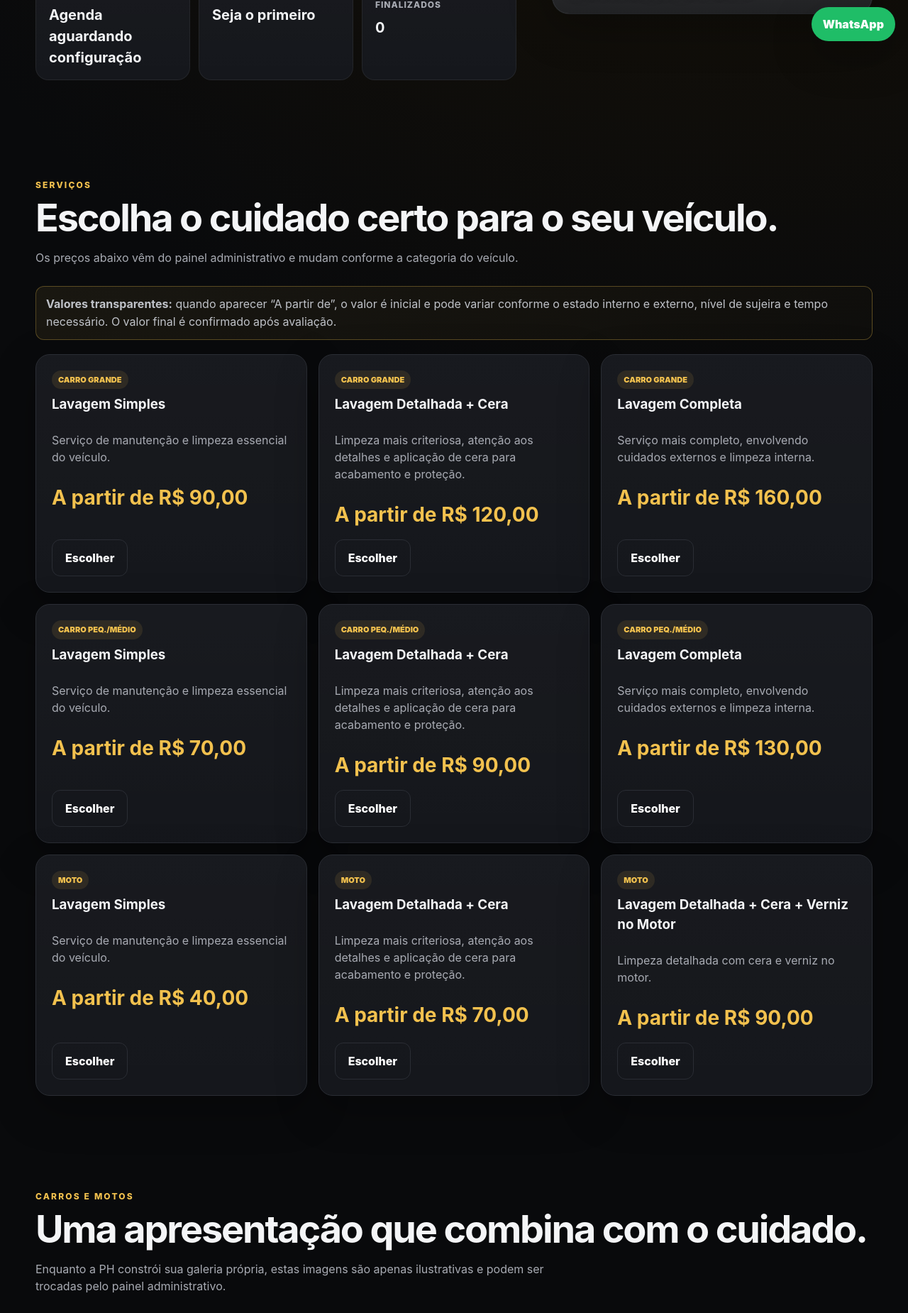
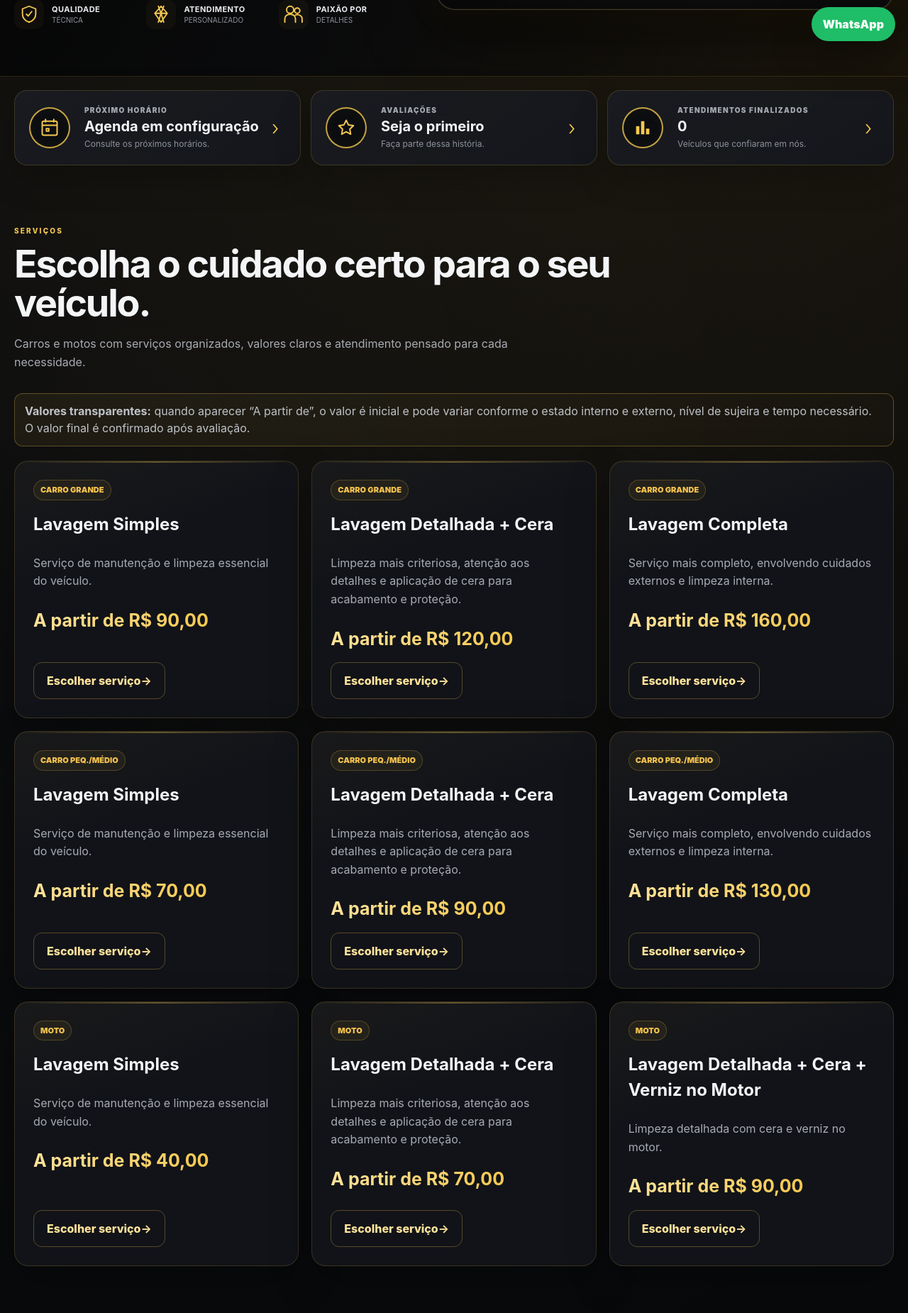
Before and after one commit to PhEstetica/PH-Est-tica-Detail, a FastAPI app: page / in a window 1280 px wide. Shown: the part 722-2572 px from the top of the page at 71% size. Run offline with FastAPI, Linux system fonts and the light colour scheme; data comes from the database, SQL or seed files in the repository; data that the repository does not hold is empty; grey boxes are pictures that could not be loaded.

Commit message:
Add files via upload

```diff
--- a/templates/base.html
+++ b/templates/base.html
@@ -4,22 +4,55 @@
   <meta charset="utf-8">
   <meta name="viewport" content="width=device-width,initial-scale=1,viewport-fit=cover">
   <title>{% block title %}PH ESTÉTICA & DETAIL{% endblock %}</title>
-  <meta name="theme-color" content="#0b0b0d">
+  <meta name="theme-color" content="#08090b">
   <link rel="icon" href="{{brand_logo_url}}">
   <link rel="stylesheet" href="/static/style.css">
 </head>
 <body>
-<header class="topbar">
-  <a class="brand" href="/"><img src="{{brand_logo_url}}" alt="PH ESTÉTICA & DETAIL"><span>PH ESTÉTICA & DETAIL</span></a>
-  <nav class="desktop-nav">
-    <a href="/">Início</a><a href="/agendar">Agendar</a><a href="/garagem">Minha Garagem</a><a href="/acompanhar">Acompanhar</a>
+<header class="topbar topbar-v14" id="siteTopbar">
+  <div class="topbar-v14-inner">
+    <a class="brand brand-v14" href="/" aria-label="PH Estética & Detail - Início">
+      <span class="brand-v14-logo"><img src="{{brand_logo_url}}" alt="PH Estética & Detail"></span>
+      <span class="brand-v14-copy">
+        <strong><b>PH</b> <em>ESTÉTICA & DETAIL</em></strong>
+        <small>CUIDADOS AUTOMOTIVOS</small>
+      </span>
+    </a>
+
+    <nav class="desktop-nav desktop-nav-v14" aria-label="Navegação principal">
+      <a class="{% if request.url.path == '/' %}active{% endif %}" href="/">Início</a>
+      <a class="{% if request.url.path.startswith('/agendar') %}active{% endif %}" href="/agendar">Agendar</a>
+      <a class="{% if request.url.path.startswith('/garagem') %}active{% endif %}" href="/garagem">Minha Garagem</a>
+      <a class="{% if request.url.path.startswith('/acompanhar') %}active{% endif %}" href="/acompanhar">Acompanhar</a>
+      {% if instagram_url %}<a href="{{ instagram_url }}" target="_blank" rel="noopener">Instagram</a>{% endif %}
+      {% if customer %}
+        <a href="/historico">Histórico</a><a href="/notificacoes">Avisos</a><a href="/logout">Sair</a>
+      {% else %}
+        <a class="nav-login" href="/login">Entrar</a>
+      {% endif %}
+    </nav>
+
+    <button class="mobile-menu-toggle" id="mobileMenuToggle" type="button" aria-label="Abrir menu" aria-controls="mobileMenuPanel" aria-expanded="false">
+      <span></span><span></span><span></span>
+    </button>
+  </div>
+
+  <nav class="mobile-menu-panel" id="mobileMenuPanel" aria-label="Navegação mobile">
+    <a href="/">Início</a>
+    <a href="/agendar">Agendar</a>
+    <a href="/garagem">Minha Garagem</a>
+    <a href="/acompanhar">Acompanhar</a>
     {% if instagram_url %}<a href="{{ instagram_url }}" target="_blank" rel="noopener">Instagram</a>{% endif %}
-    {% if customer %}<a href="/historico">Histórico</a><a href="/notificacoes">Avisos</a><a href="/logout">Sair</a>{% else %}<a href="/login">Entrar</a>{% endif %}
+    {% if customer %}
+      <a href="/historico">Histórico</a><a href="/notificacoes">Avisos</a><a href="/logout">Sair</a>
+    {% else %}
+      <a href="/login">Entrar</a>
+    {% endif %}
   </nav>
 </header>
 <main>{% block content %}{% endblock %}</main>
 <a class="whatsapp-float" target="_blank" rel="noopener" href="https://wa.me/{{ whatsapp_number }}?text=Olá!%20Vim%20pelo%20site%20da%20PH%20ESTÉTICA%20%26%20DETAIL.">WhatsApp</a>
-<nav class="mobile-nav">
+<nav class="mobile-nav legacy-mobile-nav" aria-hidden="true">
   <a href="/">Início</a><a class="primary" href="/agendar">Agendar</a><a href="/garagem">Garagem</a><a href="/acompanhar">Acompanhar</a><a href="{% if customer %}/notificacoes{% else %}/login{% endif %}">Perfil</a>
 </nav>
 <script src="/static/app.js"></script>
--- a/templates/home.html
+++ b/templates/home.html
@@ -1,85 +1,128 @@
 {% extends 'base.html' %}
 {% block content %}
-<section class="hero shell home-hero photo-hero">
-  <div class="hero-copy hero-panel">
-    <div class="eyebrow">{{home_company.home_eyebrow}}</div>
-    <h1>{{home_company.home_headline}}</h1>
-    <p>{{home_company.home_subtitle}}</p>
-    <div class="actions">
-      <a class="btn gold" href="/agendar">Agendar agora</a>
-      <a class="btn ghost" href="#servicos">Ver serviços</a>
-      <a class="btn ghost" href="#depoimentos">Avaliações</a>
+<div class="home-v14">
+  <section class="hero-v14">
+    <div class="shell hero-v14-grid">
+      <div class="hero-v14-copy">
+        <div class="eyebrow hero-v14-eyebrow">{{home_company.home_eyebrow}}</div>
+        {% set headline = home_company.home_headline or 'Mais que uma lavagem. Um cuidado completo.' %}
+        {% set headline_parts = headline.split('Um cuidado', 1) %}
+        <h1 class="hero-v14-title">
+          {% if headline_parts|length == 2 %}
+            <span>{{ headline_parts[0]|trim }}</span>
+            <strong>Um cuidado{{ headline_parts[1] }}</strong>
+          {% else %}
+            <span>{{ headline }}</span>
+          {% endif %}
+        </h1>
+        <p class="hero-v14-subtitle">{{home_company.home_subtitle}}</p>
+
+        <div class="actions hero-v14-actions">
+          <a class="btn gold hero-primary" href="/agendar">
+            <svg viewBox="0 0 24 24" aria-hidden="true"><path d="M7 2v3M17 2v3M3.5 9h17M5 4h14a2 2 0 0 1 2 2v13a2 2 0 0 1-2 2H5a2 2 0 0 1-2-2V6a2 2 0 0 1 2-2Zm3 9h3v3H8v-3Z"/></svg>
+            <span>Agendar agora</span><b>→</b>
+          </a>
+          <a class="btn ghost hero-secondary" href="#servicos"><span>Ver serviços</span><b>→</b></a>
         </div>
-    <div class="hero-stats">
-      <article><span>PRÓXIMO HORÁRIO</span>{% if upcoming %}<strong>{{ fmt_date(upcoming.date) }} às {{ upcoming.time }}</strong>{% else %}<strong>Agenda aguardando configuração</strong>{% endif %}</article>
-      <article><span>AVALIAÇÕES</span><strong>{% if review_stats and review_stats.total %}{{ '%.1f'|format(review_stats.avg_rating or 0)|replace('.', ',') }} ★{% else %}Seja o primeiro{% endif %}</strong></article>
-      <article><span>ATENDIMENTOS FINALIZADOS</span><strong>{{ total_services or 0 }}</strong></article>
+
+        <div class="hero-v14-benefits" aria-label="Diferenciais PH">
+          <div class="hero-benefit">
+            <span class="benefit-icon"><svg viewBox="0 0 24 24"><path d="M12 3 4.5 6v5.5c0 4.7 3.1 7.9 7.5 9.5 4.4-1.6 7.5-4.8 7.5-9.5V6L12 3Zm-3 9 2 2 4-5"/></svg></span>
+            <span><b>Qualidade</b><small>técnica</small></span>
+          </div>
+          <div class="hero-benefit">
+            <span class="benefit-icon"><svg viewBox="0 0 24 24"><path d="m12 3 7 8-7 10-7-10 7-8Zm-7 8h14M9 3l3 8 3-8M9 21l3-10 3 10"/></svg></span>
+            <span><b>Atendimento</b><small>personalizado</small></span>
+          </div>
+          <div class="hero-benefit">
+            <span class="benefit-icon"><svg viewBox="0 0 24 24"><path d="M8 11a4 4 0 1 0 0-8 4 4 0 0 0 0 8Zm8 0a3 3 0 1 0 0-6 3 3 0 0 0 0 6ZM2 21v-4c0-2.8 2.7-5 6-5s6 2.2 6 5v4M14 13c.6-.3 1.3-.5 2-.5 3 0 5.5 2 5.5 4.5v4"/></svg></span>
+            <span><b>Paixão por</b><small>detalhes</small></span>
           </div>
         </div>
-  <div class="hero-visual">
-    <div class="photo-showcase">
-      <img src="{{home_company.home_hero_image_url}}" alt="Estética automotiva - imagem ilustrativa" loading="eager">
-      <div class="photo-showcase-overlay">
-        <img class="photo-brand" src="{{brand_logo_url}}" alt="PH Estética & Detail">
+      </div>
+
+      <div class="hero-v14-media">
+        <div class="hero-media-frame">
+          <img class="hero-media-photo" src="{{home_company.home_hero_image_url}}" alt="Estética automotiva - imagem ilustrativa" loading="eager">
+          <div class="hero-media-shade"></div>
+          <div class="hero-media-brandmark"><img src="{{brand_logo_url}}" alt="PH Estética & Detail"></div>
+          <div class="hero-media-copy">
             <span>IMAGEM ILUSTRATIVA</span>
-        <strong>Cuidado automotivo com apresentação premium.</strong>
+            <strong>Sua paixão, sempre bem cuidada.</strong>
+            <small>Brilho • Proteção • Cuidado</small>
+          </div>
         </div>
       </div>
     </div>
   </section>
 
-<section class="shell section" id="servicos">
-  <div class="section-head"><span>SERVIÇOS</span><h2>Escolha o cuidado certo para o seu veículo.</h2><p>Os preços abaixo vêm do painel administrativo e mudam conforme a categoria do veículo.</p></div>
+  <section class="shell hero-metrics-v14" aria-label="Resumo da PH">
+    <article class="metric-v14-card">
+      <span class="metric-v14-icon"><svg viewBox="0 0 24 24"><path d="M7 2v3M17 2v3M3.5 9h17M5 4h14a2 2 0 0 1 2 2v13a2 2 0 0 1-2 2H5a2 2 0 0 1-2-2V6a2 2 0 0 1 2-2Zm3 9h3v3H8v-3Z"/></svg></span>
+      <div><span>PRÓXIMO HORÁRIO</span>{% if upcoming %}<strong>{{ fmt_date(upcoming.date) }} às {{ upcoming.time }}</strong><small>Garanta seu atendimento.</small>{% else %}<strong>Agenda em configuração</strong><small>Consulte os próximos horários.</small>{% endif %}</div><b>›</b>
+    </article>
+    <article class="metric-v14-card">
+      <span class="metric-v14-icon"><svg viewBox="0 0 24 24"><path d="m12 3 2.7 5.5 6.1.9-4.4 4.3 1 6.1-5.4-2.9-5.4 2.9 1-6.1-4.4-4.3 6.1-.9L12 3Z"/></svg></span>
+      <div><span>AVALIAÇÕES</span><strong>{% if review_stats and review_stats.total %}{{ '%.1f'|format(review_stats.avg_rating or 0)|replace('.', ',') }} ★{% else %}Seja o primeiro{% endif %}</strong><small>Faça parte dessa história.</small></div><b>›</b>
+    </article>
+    <article class="metric-v14-card">
+      <span class="metric-v14-icon"><svg viewBox="0 0 24 24"><path d="M4 20V10h4v10H4Zm6 0V4h4v16h-4Zm6 0v-7h4v7h-4Z"/></svg></span>
+      <div><span>ATENDIMENTOS FINALIZADOS</span><strong>{{ total_services or 0 }}</strong><small>Veículos que confiaram em nós.</small></div><b>›</b>
+    </article>
+  </section>
+
+  <section class="shell section section-v14" id="servicos">
+    <div class="section-head section-head-v14"><span>SERVIÇOS</span><h2>Escolha o cuidado certo para o seu veículo.</h2><p>Carros e motos com serviços organizados, valores claros e atendimento pensado para cada necessidade.</p></div>
     <div class="notice gold-notice pricing-evaluation-notice"><b>Valores transparentes:</b> quando aparecer “A partir de”, o valor é inicial e pode variar conforme o estado interno e externo, nível de sujeira e tempo necessário. O valor final é confirmado após avaliação.</div>
-  <div class="grid-3">
+    <div class="grid-3 premium-service-grid">
       {% for s in home_services %}
-    <article class="card service-home-card"><span class="pill">{% if s.category_code=='moto' %}MOTO{% elif s.category_code=='car_small' %}CARRO PEQ./MÉDIO{% else %}CARRO GRANDE{% endif %}</span><h3>{{s.name}}</h3><p>{{s.description}}</p><strong class="home-price">{{price_display(s.price, s.price_mode)}}</strong><a class="btn ghost" href="/agendar">Escolher</a></article>
+      <article class="card service-home-card premium-service-card"><span class="pill">{% if s.category_code=='moto' %}MOTO{% elif s.category_code=='car_small' %}CARRO PEQ./MÉDIO{% else %}CARRO GRANDE{% endif %}</span><h3>{{s.name}}</h3><p>{{s.description}}</p><strong class="home-price">{{price_display(s.price, s.price_mode)}}</strong><a class="btn ghost" href="/agendar">Escolher serviço <b>→</b></a></article>
       {% endfor %}
     </div>
   </section>
 
-<section class="shell section photo-story-section">
-  <div class="section-head"><span>CARROS E MOTOS</span><h2>Uma apresentação que combina com o cuidado.</h2><p>Enquanto a PH constrói sua galeria própria, estas imagens são apenas ilustrativas e podem ser trocadas pelo painel administrativo.</p></div>
-  <div class="photo-story-grid">
-    <article class="photo-story-card">
+  <section class="shell section section-v14 photo-story-section">
+    <div class="section-head section-head-v14"><span>CARROS E MOTOS</span><h2>Uma apresentação à altura do cuidado.</h2><p>Ambientes, detalhes e acabamento que fazem a experiência começar antes mesmo do atendimento.</p></div>
+    <div class="photo-story-grid premium-story-grid">
+      <article class="photo-story-card premium-story-card">
         <img src="{{home_company.home_car_image_url}}" alt="Lavagem de carro - imagem ilustrativa" loading="lazy">
-      <div><span>CARROS</span><h3>Lavagem com atenção ao acabamento</h3><p>Uma experiência visual mais forte desde o primeiro contato com a marca.</p><small>Imagem ilustrativa</small></div>
+        <div><span>CARROS</span><h3>Cuidado que valoriza cada detalhe.</h3><p>Lavagem, proteção e acabamento com uma experiência visual mais forte desde o primeiro contato.</p><a class="btn ghost" href="/agendar">Agendar carro →</a><small>Imagem ilustrativa</small></div>
       </article>
-    <article class="photo-story-card reverse">
+      <article class="photo-story-card reverse premium-story-card">
         <img src="{{home_company.home_moto_image_url}}" alt="Lavagem de moto - imagem ilustrativa" loading="lazy">
-      <div><span>MOTOS</span><h3>Cuidados específicos para motos</h3><p>Serviços, adicionais e comunicação separados dos carros.</p><small>Imagem ilustrativa</small></div>
+        <div><span>MOTOS</span><h3>Tratamento específico para a sua moto.</h3><p>Serviços pensados para motor, relação, rodas, escapamento, carenagens e os detalhes que exigem mais atenção.</p><a class="btn ghost" href="/agendar">Agendar moto →</a><small>Imagem ilustrativa</small></div>
       </article>
     </div>
   </section>
 
-<section class="shell section">
-  <div class="section-head"><span>COMO FUNCIONA</span><h2>Seu veículo com histórico de cuidados aqui.</h2><p>Para o cliente, simples. Para a operação, organizado.</p></div>
-  <div class="grid-4">
-    <article class="card feature-card"><b>01</b><h3>Escolha o veículo</h3><p>Carro ou moto, com serviços e adicionais compatíveis.</p></article>
-    <article class="card feature-card"><b>02</b><h3>Conte como está</h3><p>Informe a condição e envie fotos para ajudar na avaliação.</p></article>
-    <article class="card feature-card"><b>03</b><h3>Agende</h3><p>Escolha somente horários realmente disponíveis.</p></article>
-    <article class="card feature-card"><b>04</b><h3>Acompanhe</h3><p>Veja o andamento, fotos e resultado final do atendimento.</p></article>
+  <section class="shell section section-v14 process-v14-section">
+    <div class="section-head section-head-v14"><span>COMO FUNCIONA</span><h2>Do agendamento à entrega, tudo mais simples.</h2><p>O cliente acompanha o cuidado e a PH mantém todo o histórico organizado.</p></div>
+    <div class="grid-4 process-v14-grid">
+      <article class="card feature-card process-v14-card"><b>01</b><h3>Escolha o veículo</h3><p>Carro ou moto, com serviços e adicionais compatíveis.</p></article>
+      <article class="card feature-card process-v14-card"><b>02</b><h3>Conte como está</h3><p>Informe a condição e envie fotos para ajudar na avaliação.</p></article>
+      <article class="card feature-card process-v14-card"><b>03</b><h3>Agende</h3><p>Escolha somente horários realmente disponíveis.</p></article>
+      <article class="card feature-card process-v14-card"><b>04</b><h3>Acompanhe</h3><p>Veja o andamento, fotos e resultado final do atendimento.</p></article>
     </div>
   </section>
 
-<section class="shell section detail-photo-section">
-  <div class="detail-photo-grid">
-    <figure><img src="{{home_company.home_detail_image_url}}" alt="Detalhe de acabamento automotivo - imagem ilustrativa" loading="lazy"><figcaption><span>DETALHES</span><strong>Brilho, água e acabamento</strong><small>Imagem ilustrativa</small></figcaption></figure>
-    <figure><img src="{{home_company.home_moto_detail_image_url}}" alt="Detalhe de moto - imagem ilustrativa" loading="lazy"><figcaption><span>MOTOS</span><strong>O cuidado aparece nos detalhes</strong><small>Imagem ilustrativa</small></figcaption></figure>
+  <section class="shell section section-v14 detail-photo-section">
+    <div class="detail-photo-grid premium-detail-grid">
+      <figure><img src="{{home_company.home_detail_image_url}}" alt="Detalhe de acabamento automotivo - imagem ilustrativa" loading="lazy"><figcaption><span>DETALHES</span><strong>Brilho, proteção e acabamento.</strong><small>Imagem ilustrativa</small></figcaption></figure>
+      <figure><img src="{{home_company.home_moto_detail_image_url}}" alt="Detalhe de moto - imagem ilustrativa" loading="lazy"><figcaption><span>MOTOS</span><strong>O cuidado aparece nos detalhes.</strong><small>Imagem ilustrativa</small></figcaption></figure>
     </div>
   </section>
 
   {% if gallery %}
-<section class="shell section" id="galeria">
-  <div class="section-head"><span>GALERIA REAL</span><h2>{{home_company.home_gallery_title}}</h2><p>Fotos adicionadas pela própria PH ESTÉTICA & DETAIL.</p></div>
-  <div class="gallery-home-grid">
+  <section class="shell section section-v14" id="galeria">
+    <div class="section-head section-head-v14"><span>GALERIA REAL</span><h2>{{home_company.home_gallery_title}}</h2><p>Fotos adicionadas pela própria PH ESTÉTICA & DETAIL.</p></div>
+    <div class="gallery-home-grid premium-gallery-grid">
       {% for item in gallery %}<figure class="gallery-home-item"><img src="/uploads/{{item.image_path}}" alt="{{item.title or 'Trabalho PH Estética & Detail'}}"><figcaption><strong>{{item.title or 'PH ESTÉTICA & DETAIL'}}</strong>{% if item.caption %}<span>{{item.caption}}</span>{% endif %}</figcaption></figure>{% endfor %}
     </div>
   </section>
   {% else %}
-<section class="shell section" id="galeria">
-  <div class="section-head"><span>INSPIRAÇÃO VISUAL</span><h2>{{home_company.home_gallery_title}}</h2><p>Imagens ilustrativas temporárias. Assim que você cadastrar fotos reais em <b>Admin → Galeria</b>, esta vitrine é substituída automaticamente.</p></div>
-  <div class="illustrative-gallery">
+  <section class="shell section section-v14" id="galeria">
+    <div class="section-head section-head-v14"><span>INSPIRAÇÃO VISUAL</span><h2>{{home_company.home_gallery_title}}</h2><p>Imagens ilustrativas temporárias. As fotos reais cadastradas pela PH substituem esta vitrine automaticamente.</p></div>
+    <div class="illustrative-gallery premium-illustrative-gallery">
       <figure><img src="{{home_company.home_car_image_url}}" alt="Lavagem automotiva ilustrativa"><figcaption>Carros <small>Imagem ilustrativa</small></figcaption></figure>
       <figure><img src="{{home_company.home_detail_image_url}}" alt="Detalhamento automotivo ilustrativo"><figcaption>Acabamento <small>Imagem ilustrativa</small></figcaption></figure>
       <figure><img src="{{home_company.home_moto_detail_image_url}}" alt="Moto em destaque ilustrativo"><figcaption>Motos <small>Imagem ilustrativa</small></figcaption></figure>
@@ -87,25 +130,22 @@
   </section>
   {% endif %}
 
-{% if promos %}<section class="shell section"><div class="section-head"><span>CAMPANHAS</span><h2>Novidades da PH</h2></div><div class="grid-3">{% for p in promos %}<article class="card"><h3>{{p.title}}</h3><p>{{p.description}}</p></article>{% endfor %}</div></section>{% endif %}
+  {% if promos %}<section class="shell section section-v14"><div class="section-head section-head-v14"><span>CAMPANHAS</span><h2>Novidades da PH</h2></div><div class="grid-3">{% for p in promos %}<article class="card premium-service-card"><h3>{{p.title}}</h3><p>{{p.description}}</p></article>{% endfor %}</div></section>{% endif %}
 
   {% if instagram_url %}
-<section class="shell section instagram-follow-section">
-  <article class="card instagram-follow-card">
-    <div class="instagram-follow-copy">
-      <span class="instagram-kicker">INSTAGRAM</span>
-      <h2>Acompanhe os resultados da PH</h2>
-      <p>Veja trabalhos, antes e depois, novidades e acompanhe a PH ESTÉTICA & DETAIL também pelo Instagram.</p>
-    </div>
-    <a class="btn instagram-btn" href="{{ instagram_url }}" target="_blank" rel="noopener">Seguir no Instagram</a>
+  <section class="shell section section-v14 instagram-follow-section">
+    <article class="card instagram-follow-card instagram-follow-v14">
+      <div class="instagram-follow-copy"><span class="instagram-kicker">INSTAGRAM</span><h2>Acompanhe os resultados da PH</h2><p>Veja trabalhos, antes e depois, novidades e acompanhe a PH ESTÉTICA & DETAIL também pelo Instagram.</p></div>
+      <a class="btn instagram-btn" href="{{ instagram_url }}" target="_blank" rel="noopener">Seguir no Instagram →</a>
     </article>
   </section>
   {% endif %}
 
-<section class="shell section" id="depoimentos">
-  <div class="section-head"><span>AVALIAÇÕES</span><h2>Experiências de quem já cuidou do veículo aqui.</h2><p>Somente avaliações que o cliente autorizou e que estão visíveis no painel aparecem nesta área.</p></div>
-  {% if reviews %}<div class="testimonial-grid">{% for r in reviews %}<article class="card testimonial-card"><div class="stars">{% for i in range(r.rating) %}★{% endfor %}{% for i in range(5-r.rating) %}<span>★</span>{% endfor %}</div><p>“{{ r.comment }}”</p><div class="review-meta"><strong>{{ first_name(r.customer_name) }}</strong><span>{{ r.brand }} {{ r.model }}</span></div></article>{% endfor %}</div>{% else %}<div class="notice">Ainda não existem avaliações publicadas.</div>{% endif %}
+  <section class="shell section section-v14" id="depoimentos">
+    <div class="section-head section-head-v14"><span>AVALIAÇÕES</span><h2>Experiências de quem já cuidou do veículo aqui.</h2><p>Somente avaliações autorizadas pelo cliente aparecem nesta área.</p></div>
+    {% if reviews %}<div class="testimonial-grid">{% for r in reviews %}<article class="card testimonial-card premium-testimonial-card"><div class="stars">{% for i in range(r.rating) %}★{% endfor %}{% for i in range(5-r.rating) %}<span>★</span>{% endfor %}</div><p>“{{ r.comment }}”</p><div class="review-meta"><strong>{{ first_name(r.customer_name) }}</strong><span>{{ r.brand }} {{ r.model }}</span></div></article>{% endfor %}</div>{% else %}<div class="notice premium-empty-review">Ainda não existem avaliações publicadas. Seja o primeiro a contar sua experiência.</div>{% endif %}
   </section>
 
-<section class="shell section cta-band"><div class="card cta-card"><div><div class="eyebrow">PH ESTÉTICA & DETAIL</div><h2>Seu próximo cuidado pode ser agendado agora.</h2><p>Escolha carro ou moto e reserve um horário disponível.</p></div><div class="actions"><a class="btn gold" href="/agendar">AGENDAR AGORA</a><a class="btn ghost" target="_blank" rel="noopener" href="https://wa.me/{{whatsapp_number}}">WHATSAPP</a>{% if instagram_url %}<a class="btn ghost" target="_blank" rel="noopener" href="{{ instagram_url }}">INSTAGRAM</a>{% endif %}</div></div></section>
+  <section class="shell section cta-band cta-band-v14"><div class="card cta-card cta-card-v14"><div><div class="eyebrow">PH ESTÉTICA & DETAIL</div><h2>Seu próximo cuidado pode ser agendado agora.</h2><p>Escolha carro ou moto e reserve um horário disponível.</p></div><div class="actions"><a class="btn gold" href="/agendar">AGENDAR AGORA</a><a class="btn ghost" target="_blank" rel="noopener" href="https://wa.me/{{whatsapp_number}}">WHATSAPP</a>{% if instagram_url %}<a class="btn ghost" target="_blank" rel="noopener" href="{{ instagram_url }}">INSTAGRAM</a>{% endif %}</div></div></section>
+</div>
 {% endblock %}
```
Lines whose indentation alone changed are shown as unchanged.
